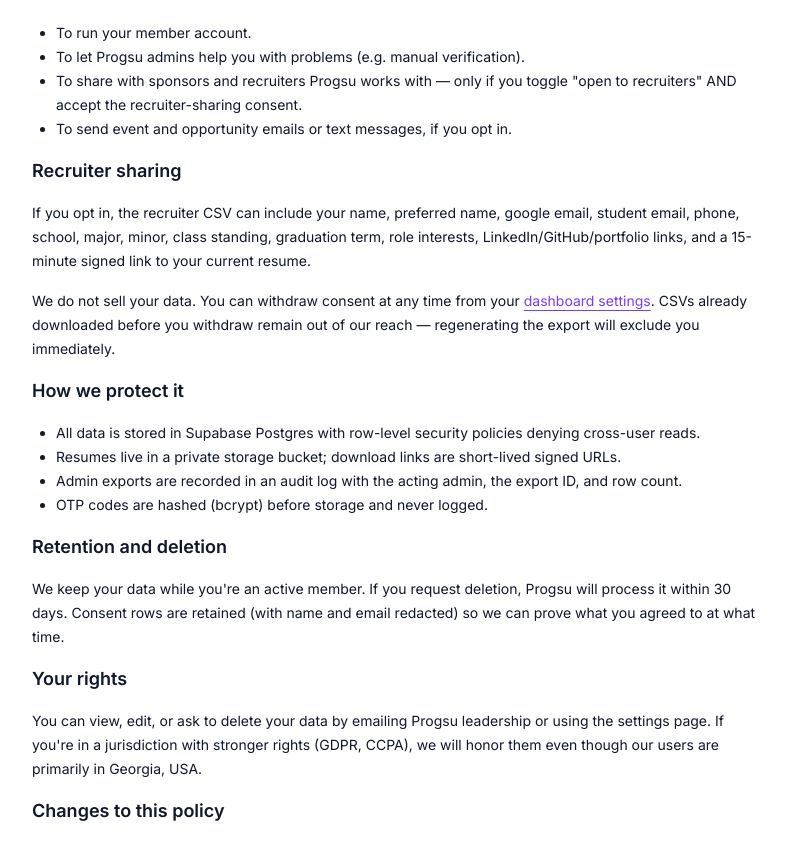
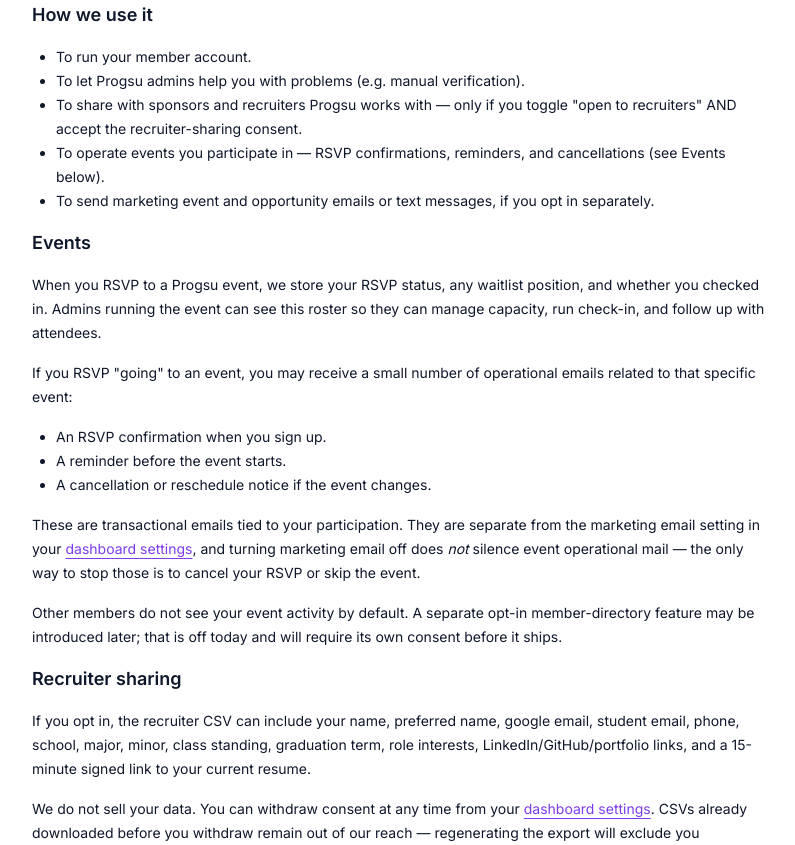
Before and after one commit to progsu-official/progsu-platform, a Next.js app: page /privacy in a window 1280 px wide. Shown: the part 607-1452 px from the top of the page, without its empty margins (240-1035 px from the left). Built offline with nearby package versions, Linux system fonts and the light colour scheme.

Commit message:
feat: privacy + settings copy call out transactional event email

```diff
--- a/app/dashboard/settings/page.tsx
+++ b/app/dashboard/settings/page.tsx
@@ -87,6 +87,12 @@
 
       <section id="consents" className="space-y-4">
         <h2 className="text-xl font-semibold">Marketing preferences</h2>
+        <p className="text-sm text-muted-foreground">
+          These toggles only affect marketing messages. If you RSVP to an
+          event, you may still receive a confirmation, reminder, and
+          cancellation notice for that event regardless of these settings.
+          To stop those, cancel your RSVP.
+        </p>
         <ConsentSettings
           consents={consents ?? []}
           versions={versions ?? []}
--- a/app/privacy/page.tsx
+++ b/app/privacy/page.tsx
@@ -35,6 +35,7 @@
           <li>Optional contact info: phone, LinkedIn, GitHub, portfolio URL.</li>
           <li>Your resume PDF, if you upload one.</li>
           <li>Your consent choices (privacy, terms, age, recruiter sharing, email, SMS), with version and timestamp.</li>
+          <li>Your event activity: RSVPs, waitlist entries, and check-ins for events you choose to engage with.</li>
         </ul>
         <p>We do not collect date of birth, SSN, home address, GPA, gender, or race.</p>
 
@@ -43,8 +44,41 @@
           <li>To run your member account.</li>
           <li>To let Progsu admins help you with problems (e.g. manual verification).</li>
           <li>To share with sponsors and recruiters Progsu works with — only if you toggle &quot;open to recruiters&quot; AND accept the recruiter-sharing consent.</li>
-          <li>To send event and opportunity emails or text messages, if you opt in.</li>
+          <li>To operate events you participate in — RSVP confirmations, reminders, and cancellations (see Events below).</li>
+          <li>To send marketing event and opportunity emails or text messages, if you opt in separately.</li>
         </ul>
+
+        <h2 className="text-lg font-semibold">Events</h2>
+        <p>
+          When you RSVP to a Progsu event, we store your RSVP status, any
+          waitlist position, and whether you checked in. Admins running the
+          event can see this roster so they can manage capacity, run
+          check-in, and follow up with attendees.
+        </p>
+        <p>
+          If you RSVP &quot;going&quot; to an event, you may receive a small number
+          of operational emails related to that specific event:
+        </p>
+        <ul className="list-disc pl-6">
+          <li>An RSVP confirmation when you sign up.</li>
+          <li>A reminder before the event starts.</li>
+          <li>A cancellation or reschedule notice if the event changes.</li>
+        </ul>
+        <p>
+          These are transactional emails tied to your participation. They are
+          separate from the marketing email setting in your{" "}
+          <Link href="/dashboard/settings" className="text-primary underline underline-offset-4">
+            dashboard settings
+          </Link>
+          , and turning marketing email off does <em>not</em> silence event
+          operational mail — the only way to stop those is to cancel your RSVP
+          or skip the event.
+        </p>
+        <p>
+          Other members do not see your event activity by default. A separate
+          opt-in member-directory feature may be introduced later; that is
+          off today and will require its own consent before it ships.
+        </p>
 
         <h2 className="text-lg font-semibold">Recruiter sharing</h2>
         <p>
```
